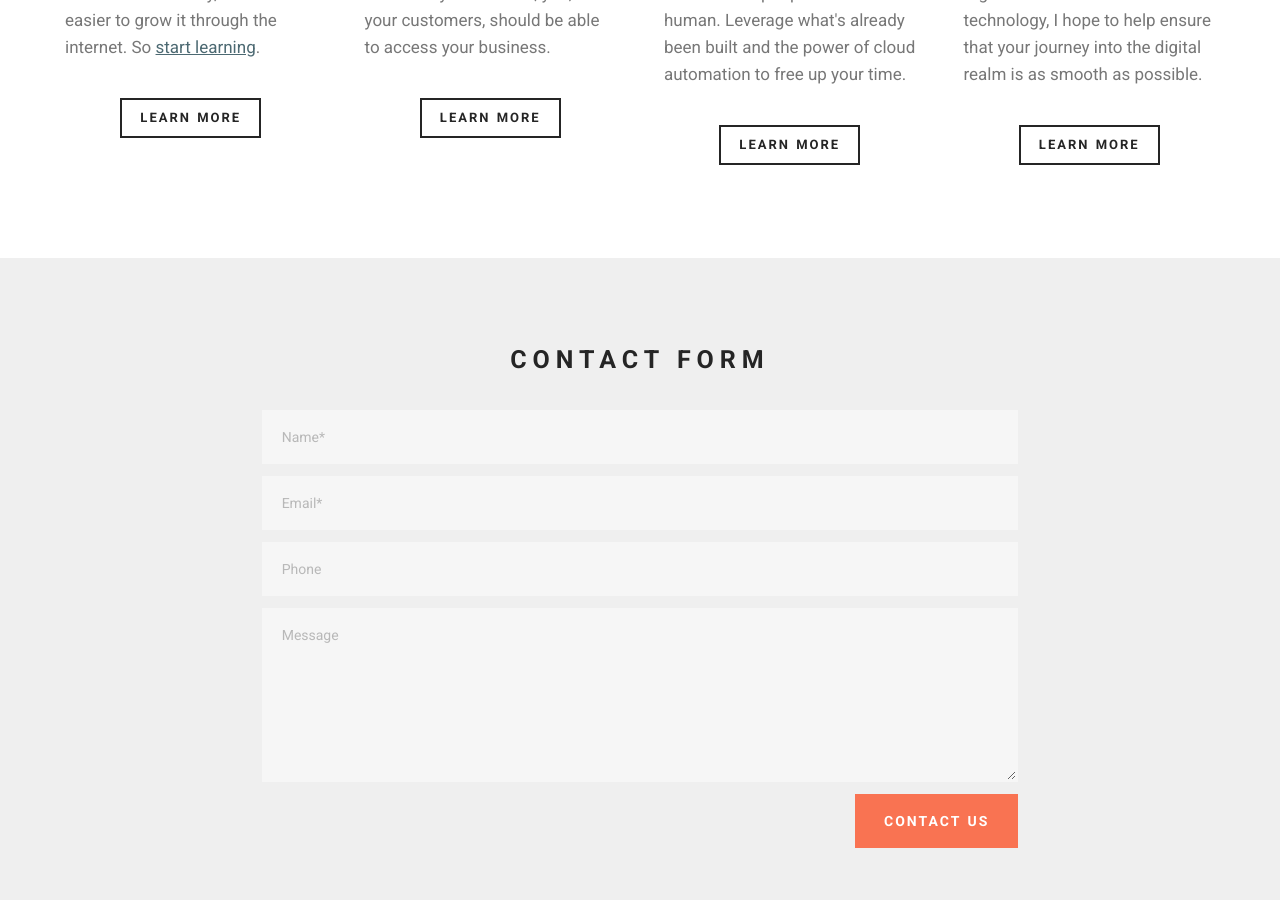
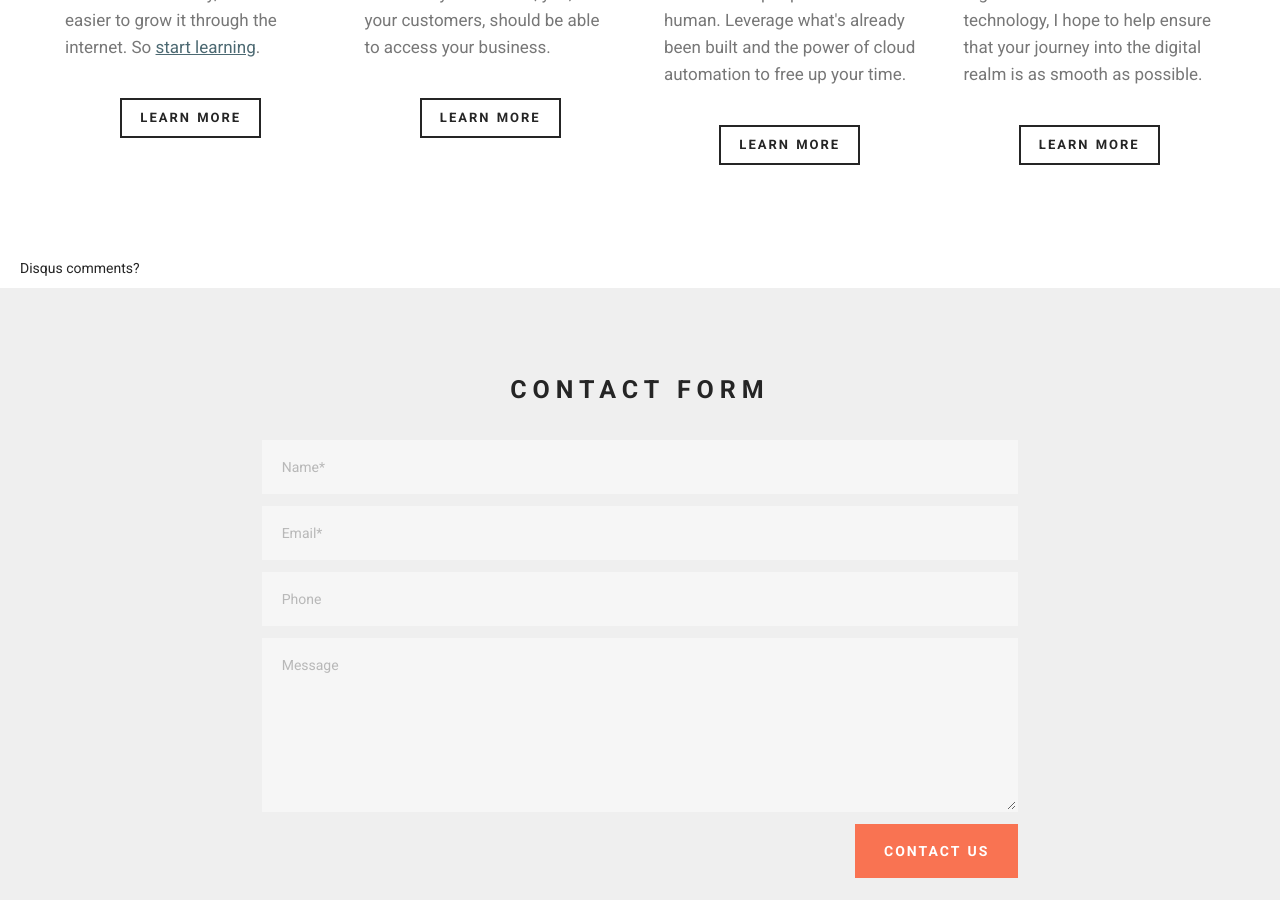
Before and after one commit to mglobel/mglobel, a Jekyll site: the page built from llc/index.html, in a window 1280 px wide and 900 px high, scrolled down 821 px. Built offline with Jekyll 4.4.1, drawn with Linux system fonts in a browser that asks for light colours.

```diff
--- a/llc/index.html
+++ b/llc/index.html
@@ -4,17 +4,24 @@ permalink: /llc/
 ---
 <!DOCTYPE html>
 <html>
-  {% include head.html %}
   <head>
+    <meta charset="utf-8">
+    <meta name="viewport" content="width=device-width initial-scale=1" />
+    <meta http-equiv="X-UA-Compatible" content="IE=edge">
+    <meta name="description" content="{{ site.description }}">
+    <link rel="stylesheet" href="{{ "/css/main.css" | prepend: site.baseurl }}">
+    <link rel="canonical" href="{{ page.url | replace:'index.html','' | prepend: site.baseurl | prepend: site.url }}">
     <!-- Site made with Mobirise Website Builder v2.8.2, https://mobirise.com -->
     <meta name="generator" content="Mobirise v2.8.2, mobirise.com">
     <link rel="shortcut icon" href="assets/images/logo.png" type="image/x-icon">
     <meta name="description" content="Free Responsive Website Maker. Create awesome mobile-first websites. Easy and fast - No coding!">
-    <title>Welcome to MGL Consulting</title>
     <link rel="stylesheet" href="https://fonts.googleapis.com/css?family=Roboto:700,400&amp;subset=cyrillic,latin,greek,vietnamese">
     <link rel="stylesheet" href="assets/bootstrap/css/bootstrap.min.css">
     <link rel="stylesheet" href="assets/mobirise/css/style.css">
     <link rel="stylesheet" href="assets/mobirise/css/mbr-additional.css" type="text/css">
+
+    <title>MGL LLC - Personal Software Services</title>
+
 
 
     <!-- Paste any valid HTML code here. The code will be inserted to the end of <head> section, right before </head> -->
@@ -154,6 +161,9 @@ permalink: /llc/
           </div>
       </div>
   </section>
+  <section class="mbr-section mbr-section--relative mbr-section--fixed-size">
+    <p>Disqus comments?</p>
+  </section>
 
   <section class="mbr-section mbr-section--relative mbr-section--fixed-size" id="form1-6" style="background-color: rgb(239, 239, 239);">
 
```
